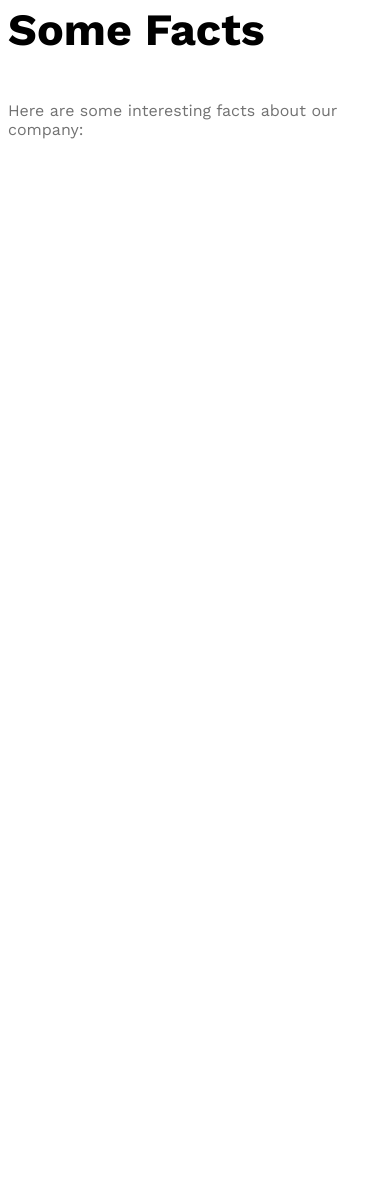
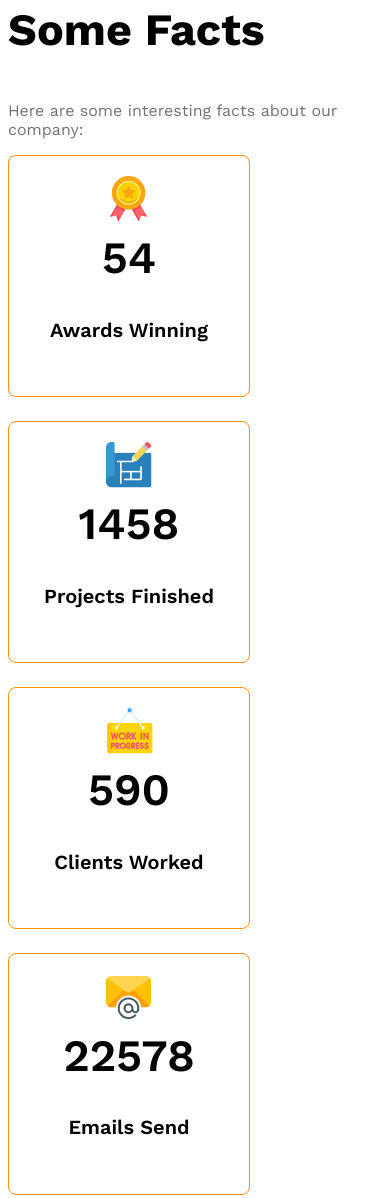
Before and after one commit to miran000/Architecture-Projects, a plain HTML site: page index.html in a window 390 px wide. Shown: the part 2730-3928 px from the top of the page. Before the commit the page ends 3049 px from the top, so only its background shows below. Drawn offline with nearby package versions, Linux system fonts and the light colour scheme.

Commit message:
made facts responsive

```diff
--- a/architects.css
+++ b/architects.css
@@ -115,6 +115,38 @@
 #quick-list{
   font-weight: 500;
 }
+
+/*some facts related styles*/
+
+.facts-container{
+  display: grid;
+  grid-template-columns: repeat(4, 1fr);
+}
+.fact-card {
+  border: 1px solid #FF900E;
+  width: 240px;
+  height: 240px;
+  border-radius: 8px;
+  text-align: center;
+  align-items: center;
+  justify-content: center;
+}
+
+.fact-number{
+  font-size: 2.8rem;
+  font-weight: 600;
+  margin-top: 5px;
+  margin-bottom: 10px;
+}
+
+.fact-name {
+  font-size: 1.25rem;
+  font-weight: 600;
+}
+
+.fact-description {
+  max-width: 540px;
+}
 /* responsive media queries */
 
 @media (max-width:576px){
@@ -123,10 +155,13 @@
   .teams {
     flex-direction: column;
   }
-  .team-img-container{
+  .team-img-container, .facts-container{
     grid-template-columns: repeat(1, 1fr);
   }
-
+  .facts-container{
+    justify-content: center;
+    gap:24px;
+  }
   .our-features{
     margin-left:20px;
   }
--- a/index.html
+++ b/index.html
@@ -50,32 +50,40 @@
   <!-- features will enjoy -->
   <section>
    <h3 class="section-title">Some Facts</h3>
-   <p class="text-light-gray">Here are some interesting facts about our company:</p>
+   <p class="text-light-gray fact-description">Here are some interesting facts about our company:</p>
    <div class="facts-container">
-    <!-- .fact*4>img.fact-icon+h4.fact-number+h5.fact-name -->
-    <div class="fact">
-        <img src="" alt="" class="fact-icon">
-        <h4 class="fact-number"></h4>
-        <h5 class="fact-name"></h5>
+    <!-- .fact-card*4>img.fact-icon+h4.fact-number+h5.fact-name -->
+    <div class="fact-card display-flex">
+        <div>
+            <img src="images/icons/ribon.png" alt="" class="fact-icon">
+        <h4 class="fact-number">54</h4>
+        <h5 class="fact-name">Awards Winning</h5>
+        </div>
     </div>
-    <div class="fact">
-        <img src="" alt="" class="fact-icon">
-        <h4 class="fact-number"></h4>
-        <h5 class="fact-name"></h5>
+    <div class="fact-card display-flex">
+        <div>
+        <img src="images/icons/projects.png" alt="" class="fact-icon">
+        <h4 class="fact-number">1458</h4>
+        <h5 class="fact-name">Projects Finished </h5>
+        </div>
     </div>
-    <div class="fact">
-        <img src="" alt="" class="fact-icon">
-        <h4 class="fact-number"></h4>
-        <h5 class="fact-name"></h5>
+    <div class="fact-card display-flex">
+        <div>
+        <img src="images/icons/customers.png" alt="" class="fact-icon">
+        <h4 class="fact-number">590</h4>
+        <h5 class="fact-name">Clients Worked</h5>
+        </div>
     </div>
-    <div class="fact">
-        <img src="" alt="" class="fact-icon">
-        <h4 class="fact-number"></h4>
-        <h5 class="fact-name"></h5>
+    <div class="fact-card display-flex">
+        <div>
+        <img src="images/icons/email.png" alt="" class="fact-icon">
+        <h4 class="fact-number">22578</h4>
+        <h5 class="fact-name">Emails Send</h5>
+        </div>
     </div>
 
    </div>
-</section>
+  </section>
 
   <!-- Some facts-->
 
```
